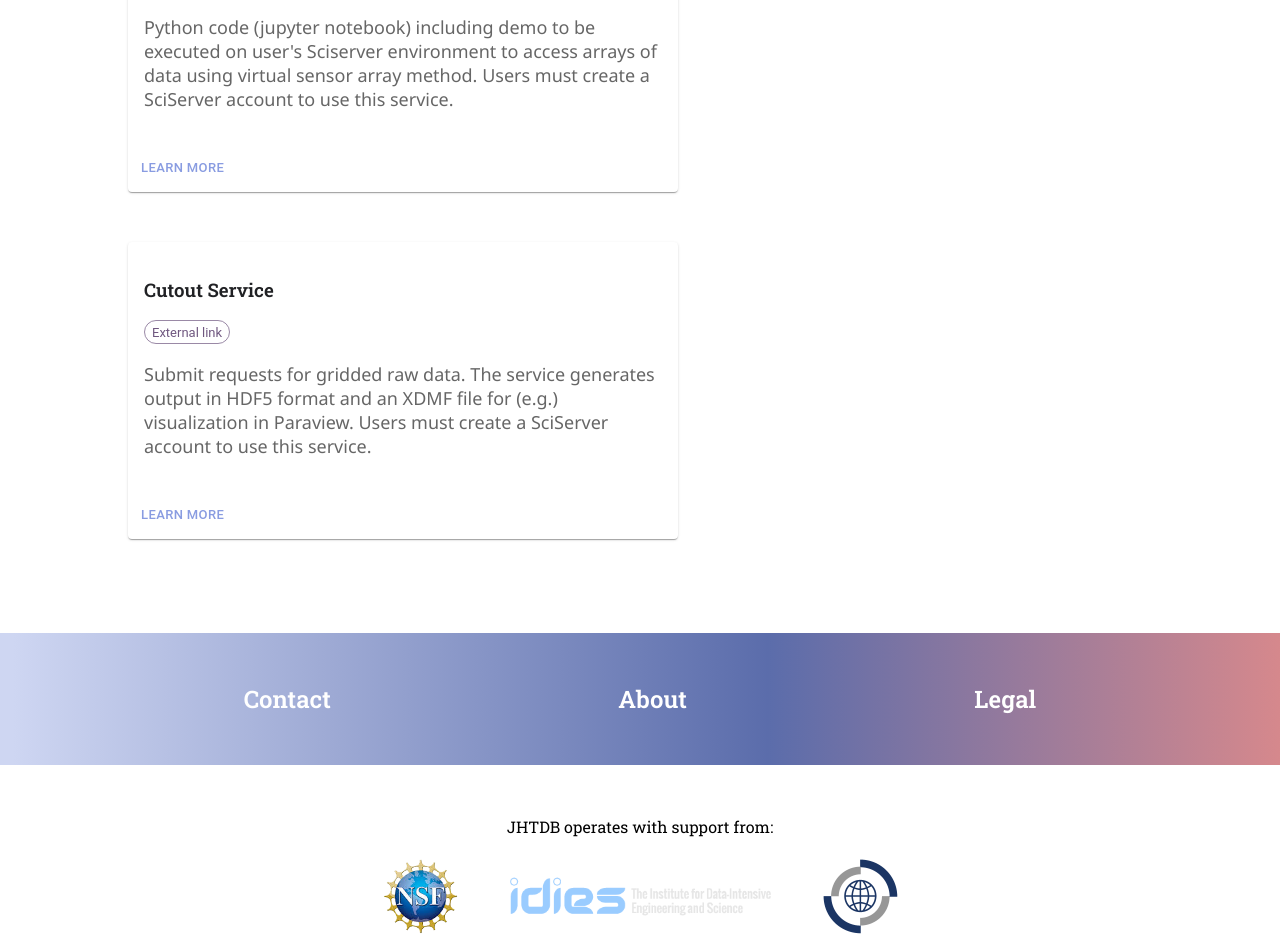
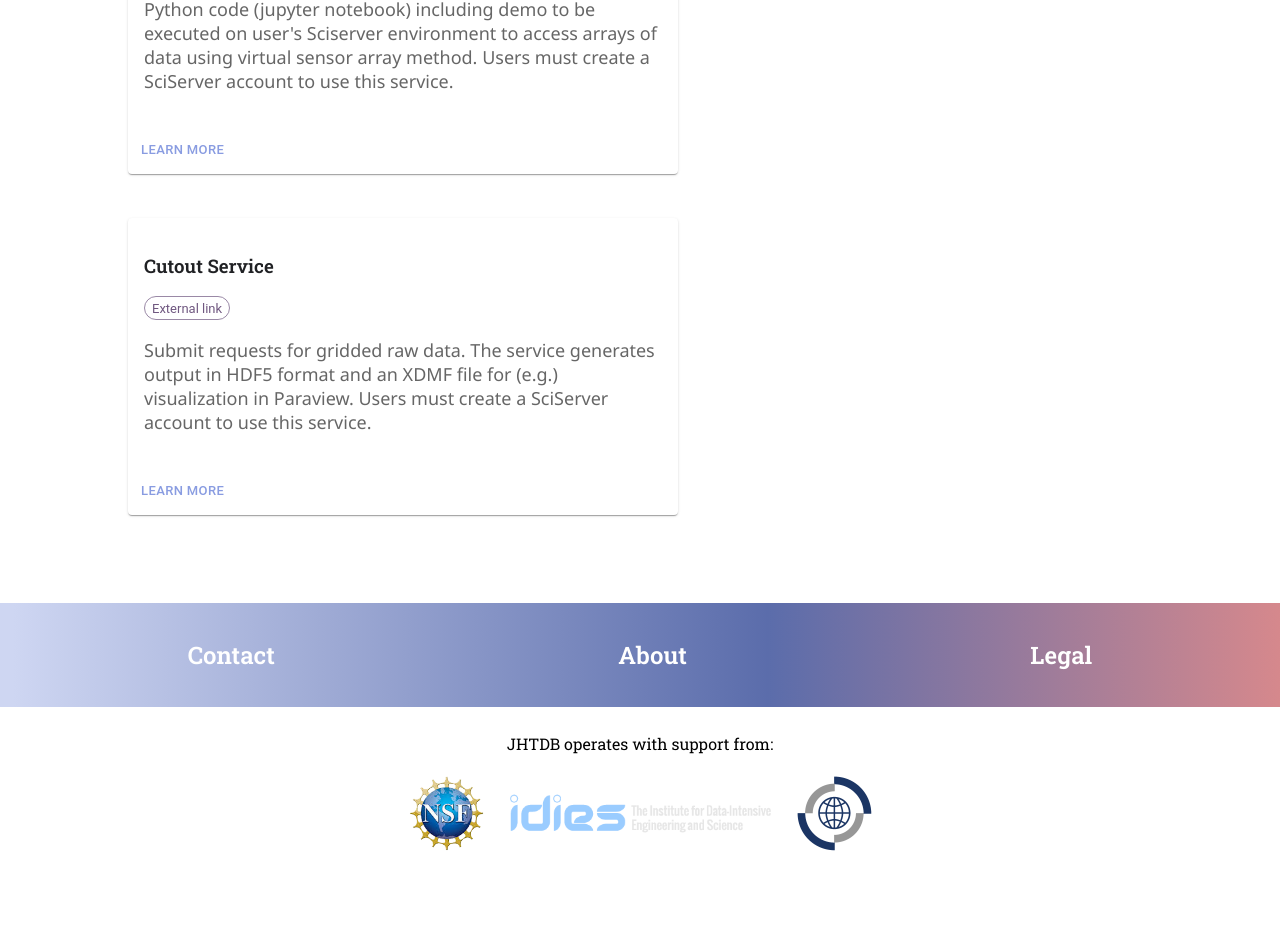
Before and after one commit to sciserver/turbulence-web, a Next.js app: page /database in a window 1280 px wide. Shown: the part 1799-2751 px from the top of the page. After the commit the page ends 2670 px from the top, so only its background shows below. Built offline with nearby package versions, Linux system fonts and the light colour scheme; no server answers.

Commit message:
Fixed responsiveness site wide

```diff
--- a/components/common/banner.tsx
+++ b/components/common/banner.tsx
@@ -21,6 +21,7 @@ const Styled = styled.div<{ bannerwidth: number }>`
     font-family: "Bebas Neue", sans-serif;
     font-weight: 400;
     font-style: normal;
+    text-align: center;
     position: absolute;
     top: 50%;
     left: 50%;
--- a/components/common/card.tsx
+++ b/components/common/card.tsx
@@ -7,15 +7,33 @@ const StyledCard = styled(Card)`
   display: flex;
   justify-content: space-between;
   flex-direction: column;
-  min-width: 450px;
-  max-width: 550px;
-  margin-right: 30px;
-  margin-bottom: 30px;
+  margin-right: 1em;
+  margin-bottom: 1.5em;
 
-  .actions {
-    display: flex;
-    justify-content: flex-end;
+  @media only screen and (min-width: 600px) {
+    min-width: 450px;
+    max-width: 550px;
   }
+  @media only screen and (max-width: 600px) {
+    max-width: 300px;
+  }
+
+    .actions {
+      display: flex;
+      justify-content: flex-end;
+    }
+
+    .media {
+      @media only screen and (min-width: 600px) {
+        height: 140px;
+        width: 550px;
+      }
+      @media only screen and (max-width: 600px) {
+        height: 140px;
+        width: 300px;
+      }
+  }
+
   &:hover {
     cursor: pointer;
     box-shadow: rgba(0, 0, 0, 0.2) 0px 5px 5px 0px, rgba(0, 0, 0, 0.14) 0px 8px 10px 0px, rgba(0, 0, 0, 0.12) 0px 3px 14px 0px;
@@ -37,7 +55,7 @@ export const CardStyled: FC<CardLayout> = ({ title, onClick, description, type,
     <StyledCard onClick={onClick} >
       {mediaSource &&
         <CardMedia
-          sx={{ height: 140, width: 550 }}
+          className="media"
           image={mediaSource}
         />
       }
--- a/components/common/footer.tsx
+++ b/components/common/footer.tsx
@@ -11,11 +11,11 @@ import { useRouter } from 'next/router';
 const Styled = styled.footer<{ footerwidth: number }>`
   display: flex;
   flex-direction: column;
-  gap: 30px;
+  gap: 0.3em;
   bottom: 0px;
   left: 0px;
   right: 0px;
-  margin-bottom: 50px;
+  margin-bottom: 1em;
   width: ${props => props.footerwidth};
   height: auto;
 
@@ -28,21 +28,20 @@ const Styled = styled.footer<{ footerwidth: number }>`
   .agencies {
     display: flex;
     flex-wrap: wrap;
-    gap: 50px;
+    gap: 1.5em;
     align-items: center;
+    justify-content: center;
   }
 
   .info {
-    @media (width >= 800px)  {
-      display: flex;
-      align-items: center;
-      justify-content: space-around;
-      gap: 100px;
-    }
-    padding: 30px 150px;
-    color: white;
+    display: flex;
+    align-items: center;
+    justify-content: space-around;
+    gap: 1em;
+    padding: 1em 1.50em;
 
     background: linear-gradient(90deg, rgb(206,214, 242) 1%, rgb(50, 72, 150, 0.8) 60%,rgb(186, 57, 64,0.6) 100%);
+    color: white;
 
     h2:hover {
       cursor: pointer;
--- a/components/common/tabs.tsx
+++ b/components/common/tabs.tsx
@@ -39,7 +39,12 @@ export const TabMenu: FC = () => {
   ];
 
   return (
-    <StyledTabs value={tabOption} onChange={handleTabChange} centered color="secondary">
+    <StyledTabs
+      value={tabOption}
+      onChange={handleTabChange}
+      centered
+      color="secondary"
+      sx={{ '& .MuiTabs-flexContainer': { flexWrap: 'wrap' } }}>
       {tabOptions.map(tab =>
         <StyledTab key={tab.name} label={tab.name} value={tab.value} onClick={tabOption === tab.value ? handleSameOptionClick : () => { }} />
       )}
--- a/components/content/databaseAccess/index.tsx
+++ b/components/content/databaseAccess/index.tsx
@@ -25,12 +25,12 @@ const Styled = styled.div`
   iframe {
     border: none;
     width: auto;
-    width: 450px;
+    width: 100%;
     height: 145px;
 
     .code {
-      width: 450px;
-      height: 145px;
+      width: 4.5em;
+      height: 1.45em;
       border 0;
       transform: scale(1);
       overflow: hidden;
--- a/components/content/documentation/datasets/datasets.tsx
+++ b/components/content/documentation/datasets/datasets.tsx
@@ -10,7 +10,7 @@ import { CardLayout, CardStyled } from 'components/common/card';
 const Styled = styled.div`
     .card-list {
     display: flex;
-    flex-wrap: wrap;
+    flex-wrap: no-wrap;
 
     margin-top: 20px;
   }
--- a/components/content/legal.tsx
+++ b/components/content/legal.tsx
@@ -4,7 +4,8 @@ import styled from 'styled-components';
 
 const Styled = styled.div`
   p {
-    width: 80%;
+    width: 85%;
+    padding-bottom: 1em;
   }
 `;
 
@@ -13,7 +14,6 @@ export const Legal: FC = () => {
   return (
     <Styled>
       <h1>Disclaimer</h1>
-      <br />
       <p>
         While many efforts have been made to ensure that these data are accurate and reliable
         within the limits of the current state of the art, neither JHU nor any other party
@@ -25,7 +25,6 @@ export const Legal: FC = () => {
         <br />
         Last update: 7/5/2024 6:59:40 PM
       </p>
-
     </Styled>
   );
 };
```
Also changed, not shown: components/content/documentation/citing.tsx (+8 -4 lines).
